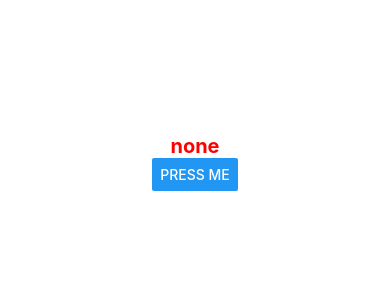
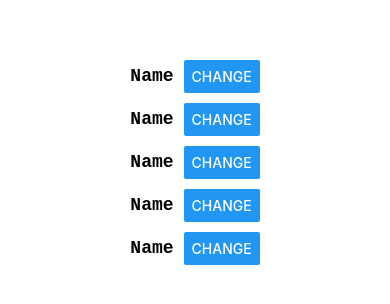
Before and after one commit to isharax9/Empty-React-native-Project, a React Native app: screen / in a window 390 px wide. Shown: the part 260-564 px from the top of the page. Built offline with nearby package versions, Linux system fonts and the light colour scheme.

Commit message:
made a componts with useState functions

```diff
--- a/App.js
+++ b/App.js
@@ -1,35 +1,25 @@
-import { StyleSheet, Text, View, Button, Alert } from 'react-native';
-import React, { useState } from 'react';
+import { StyleSheet, View } from 'react-native';
+import React from 'react';
+import {Component1} from './components/Component1'; // Import Component1
 
 export default function App() {
-  const [getName, setName] = useState("none");
-
   return (
     <View style={stylesheet.view1}>
-      <Text style={stylesheet.text1}>{getName}</Text>
-      <Button
-        title="Press Me"
-        onPress={() => {
-          setName("Ishara");
-          console.log("Name changed to: " + getName);
-          Alert.alert("Hello "+ getName, "How are you?");
-        }}
-      />
+      <Component1 />
+      <Component1 />
+      <Component1 />
+      <Component1 />
+      <Component1 />
     </View>
   );
 }
 
 const stylesheet = StyleSheet.create({
-  text1: {
-    fontSize: 20,
-    color: "red",
-    fontWeight: "bold",
-  },
-
   view1: {
     backgroundColor: "#fff",
     flex: 1,
     justifyContent: 'center',
     alignItems: 'center',
+    rowGap: 10, // Add rowGap to the View component
   },
 });
--- a/components/Component1.js
+++ b/components/Component1.js
@@ -1,17 +1,34 @@
-import { StyleSheet, View, Text, Button } from "react-native";
+// components/Component1.js
+import React from 'react';
+import { View, Text, Button, Alert, StyleSheet } from 'react-native';
 
-export function Component1() {
+export const Component1 = () => {
+    const [name, setName] = React.useState('Name');
+
+    const handlePress = () => {
+        setName('Ishara');
+    };
+
     return (
-        <View>
-            <Text style={stylesheet.text1}>Text 1</Text>
-            <Button title="Button 1" />
+        <View style={styles.container}>
+            <Text style={styles.text}>{name}</Text>
+            <Button title="Change" onPress={handlePress} />
         </View>
     );
-}
+};
 
-const stylesheet = StyleSheet.create({
-    text1: {
-        fontSize: 16,
-        color: "red",
+const styles = StyleSheet.create({
+    container: {
+        flexDirection: 'row',
+        alignItems: 'center',
+        justifyContent: 'space-between',
+        columnGap: 10, // Add columnGap to the View component
+
+    },
+    text: {
+        marginRight: 0, // Add margin to the right of the Text component
+        fontSize: 18,
+        fontWeight: 'bold',
+        fontFamily: 'monospace',
     },
 });
```
